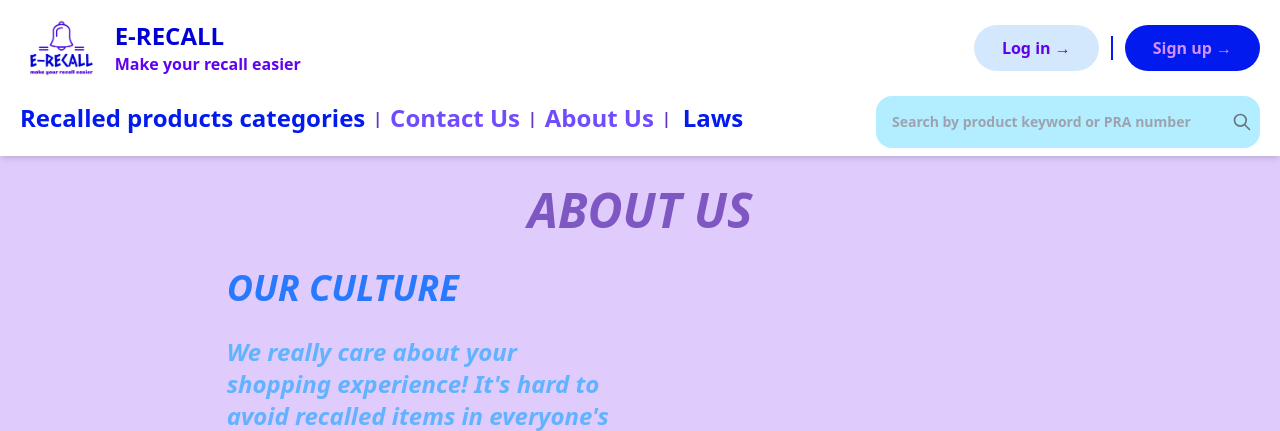
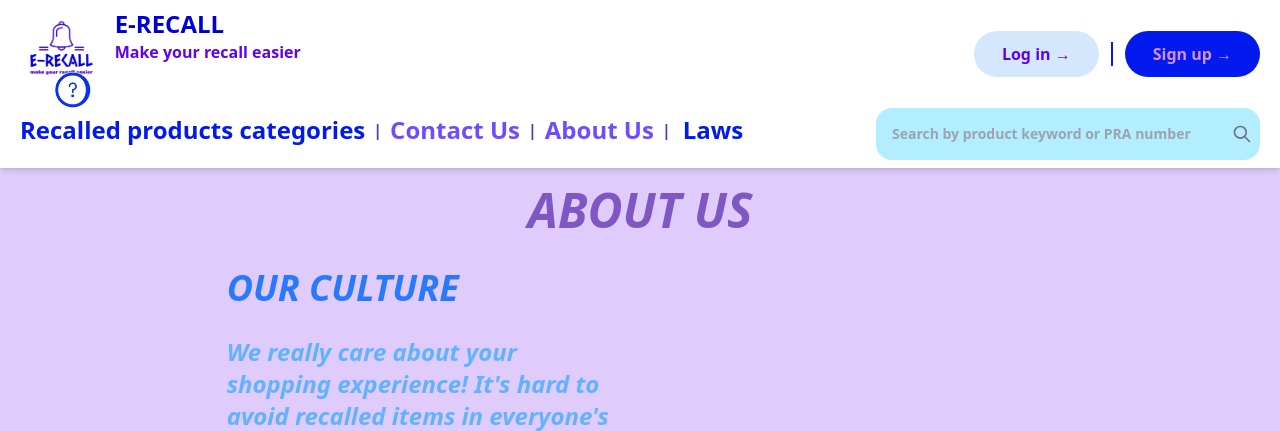
Before and after one commit to Lucaszp96/RecallAlert, a Django app: page /about/ in a window 1280 px wide. Shown: the top 431 px of the page. Run offline with Django 3.2, Linux system fonts and the light colour scheme; some libraries are stand-ins or nearby versions.

Commit message:
guidance.icon in base.html

```diff
--- a/login/templates/login/base.html
+++ b/login/templates/login/base.html
@@ -24,6 +24,7 @@
             <li class="flex flex-col my-auto">
 	      <p class="text-2xl font-extrabold text-[#0000D6]">E-RECALL</p>
 	      <p class="font-bold text-[#6002EE]">Make your recall easier</p>
+        <a href="{% url 'guidance' %}"><img src="{% static 'login/guidance/guidance.jpg' %}" style="position: relative; left:-60px; top: 8px" class="h-9 rounded-full " ></a>
             </li>
 	  </ul>
 
```
